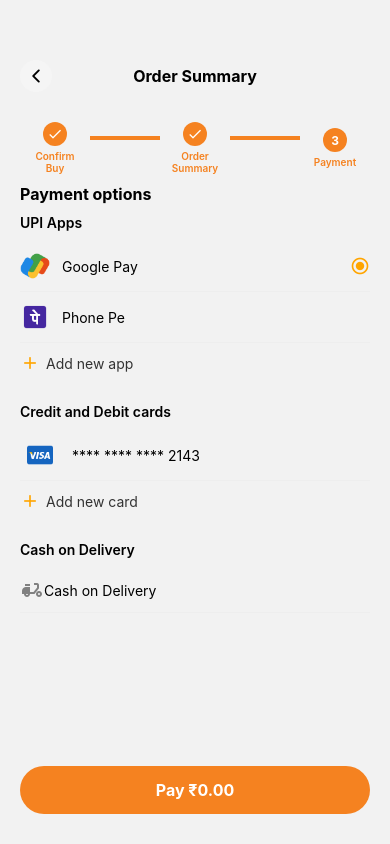
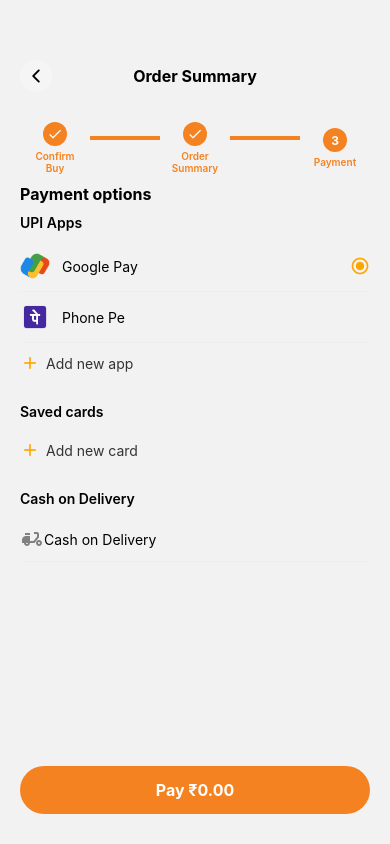
Before and after one commit to pentasoftwareconsultancy/shreegraphicsdesign, a React Native app: screen /PaymentSuccess in a window 390 px wide. Built offline with nearby package versions, Linux system fonts and the light colour scheme.

Commit message:
Card details fetch dynamically

```diff
--- a/src/screens/AddNewCardScreen.js
+++ b/src/screens/AddNewCardScreen.js
@@ -12,6 +12,7 @@ import { Ionicons } from '@expo/vector-icons';
 import { MaterialIcons } from '@expo/vector-icons';
 import { useRoute } from '@react-navigation/native';
 import CustomHeader from '../components/CustomHeader';
+import AsyncStorage from '@react-native-async-storage/async-storage';
 
 const AddNewCardScreen = ({ navigation }) => {
     const [cardName, setCardName] = useState('');
@@ -32,15 +33,30 @@ const AddNewCardScreen = ({ navigation }) => {
         return cleaned.length >= 4 ? cleaned.slice(-4) : '****';
     };
 
-    const handleSavePay = () => {
-        // You can add validation here
+    const handleSavePay = async () => {
+        const newCard = {
+            number: getLastFourDigits(cardNumber),
+            type: 'visa',
+        };
+
+        if (saveCard) {
+            try {
+                const existing = await AsyncStorage.getItem('savedCards');
+                const savedCards = existing ? JSON.parse(existing) : [];
+                savedCards.push(newCard);
+                await AsyncStorage.setItem('savedCards', JSON.stringify(savedCards));
+            } catch (e) {
+                console.log('Error saving card:', e);
+            }
+        }
+
         navigation.navigate('PaymentSuccess', {
             paymentMode: 'Card',
-            amount: amount,
-            lastFour: getLastFourDigits(cardNumber),
-
+            amount: '$212.99',
+            lastFour: newCard.number,
         });
     };
+
 
     return (
         <View style={styles.container}>
--- a/src/screens/PaymentScreen.js
+++ b/src/screens/PaymentScreen.js
@@ -13,14 +13,36 @@ import { useNavigation, useRoute } from '@react-navigation/native';
 import CustomHeader from '../components/CustomHeader';
 import OrderProgressBar from '../components/OrderProgressBar';
 import * as Animatable from 'react-native-animatable';
+import AsyncStorage from '@react-native-async-storage/async-storage';
+import { useFocusEffect } from '@react-navigation/native';
 
 const PaymentScreen = () => {
     const navigation = useNavigation();
     const route = useRoute();
     const amount = route.params?.amount || '0.00';
+    const [savedCards, setSavedCards] = useState([]);
 
     const [selectedPaymentMode, setSelectedPaymentMode] = useState('gpay');
     const [isPaying, setIsPaying] = useState(false);
+
+    // Fetch cards when screen is focused
+    useFocusEffect(
+        React.useCallback(() => {
+            const fetchCards = async () => {
+                try {
+                    const stored = await AsyncStorage.getItem('savedCards');
+                    if (stored) {
+                        setSavedCards(JSON.parse(stored));
+                    }
+                } catch (e) {
+                    console.log('Failed to fetch cards', e);
+                }
+            };
+
+            fetchCards();
+        }, [])
+    );
+
 
     const handlePay = () => {
         setIsPaying(true);
@@ -81,20 +103,30 @@ const PaymentScreen = () => {
                 </TouchableOpacity>
 
                 {/* Cards */}
-                <Text style={[styles.subTitle, { marginTop: 20 }]}>Credit and Debit cards</Text>
+                <Text style={[styles.subTitle, { marginTop: 20 }]}>Saved cards</Text>
+
+                {/* mapped dynamic cards */}
+                {savedCards.map((card, index) => (
                     <TouchableOpacity
+                        key={index}
                         style={styles.optionRow}
-                    onPress={() => setSelectedPaymentMode('card')}
+                        onPress={() => setSelectedPaymentMode(`card-${index}`)}
                     >
                         <Image
-                        source={require('../../assets/images/visa.png')}
+                            source={
+                                card.type === 'visa'
+                                    ? require('../../assets/images/visa.png')
+                                    : require('../../assets/images/visa.png') // you can add more logos here
+                            }
                             style={styles.cardIcon}
                         />
-                    <Text style={styles.optionText}>**** **** **** 2143</Text>
-                    {selectedPaymentMode === 'card' && (
+                        <Text style={styles.optionText}>**** **** **** {card.number}</Text>
+                        {selectedPaymentMode === `card-${index}` && (
                             <MaterialIcons name="radio-button-checked" color="orange" size={20} />
                         )}
                     </TouchableOpacity>
+                ))}
+
 
                 {/* Add new card */}
                 <TouchableOpacity style={styles.addRow}
```
Lines whose indentation alone changed are shown as unchanged.
